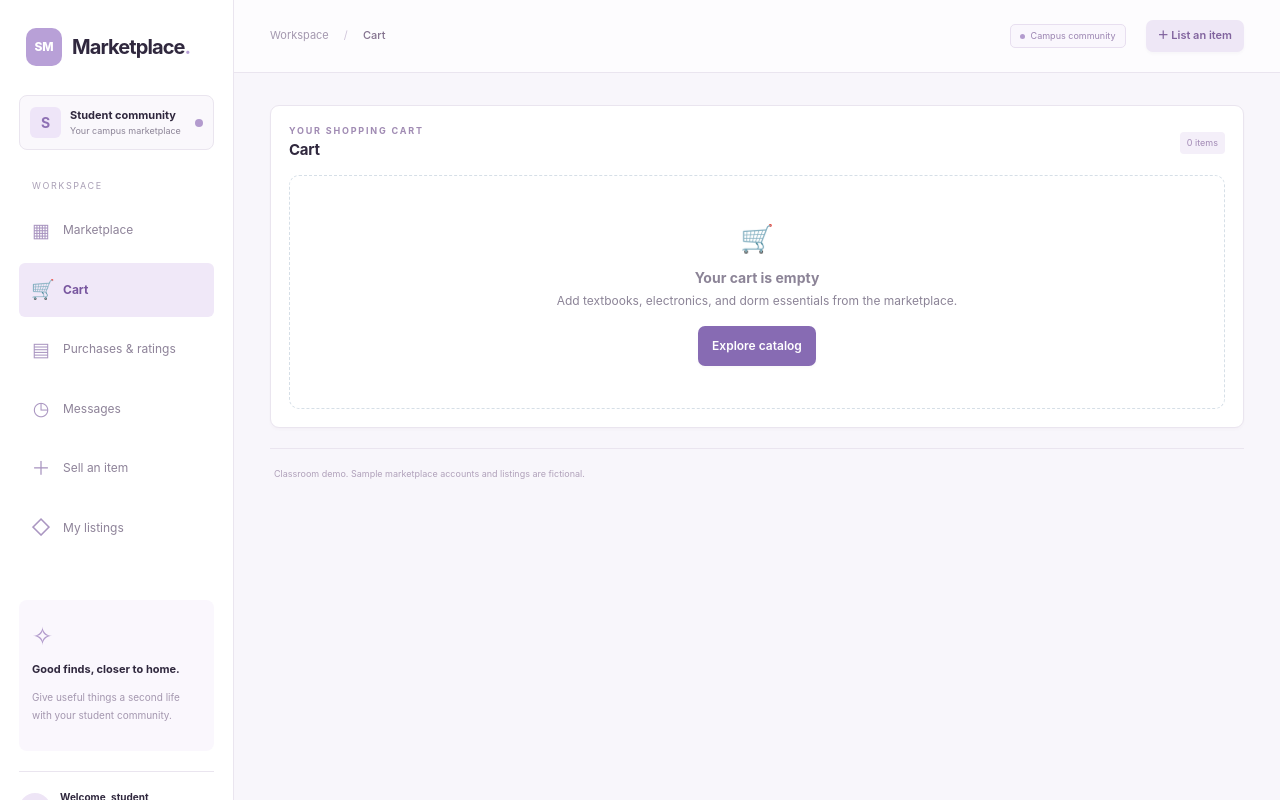
After one commit to App1epli/Student-Marketplace, a Flask app: page /cart in a window 1280 px wide. The commit adds this page. Run offline with Flask 3, Linux system fonts and the light colour scheme; some libraries are stand-ins or nearby versions.

Commit message:
Add shopping cart with FK relations + smart search & filters for purchases

```diff
--- a/backend/app.py
+++ b/backend/app.py
@@ -13,7 +13,7 @@ from uuid import uuid4
 from flask import Flask, Response, g, redirect, render_template, request, send_from_directory, url_for
 from flask_wtf.csrf import CSRFProtect
 
-from backend import auth, messaging
+from backend import auth, cart, messaging
 from backend.database import connect, initialize_database, migrate_database, psycopg2
 from backend.payments import CheckoutError, complete_purchase, demo_buyer_id
 from backend.cards import add_card, get_card
@@ -33,6 +33,12 @@ app.register_blueprint(auth.bp)
 app.register_blueprint(messaging.bp)
 CONDITIONS = ("New", "Like New", "Good", "Fair")
 STATUSES = ("Available", "Sold", "Removed", "All")
+
+
+@app.context_processor
+def inject_cart():
+    user = auth.current_student()
+    return {"cart_count": cart.get_cart_count(user["student_id"] if user else None)}
 
 PROMOTION_PLANS = {
     1: Decimal("200.00"),
@@ -152,21 +158,51 @@ def catalog():
                            categories=categories, people=people, counts=counts,
                            search=search, status=status, category=category,
                            conditions=CONDITIONS, statuses=STATUSES,
+                           cart_product_ids=cart.get_cart_product_ids(user["student_id"] if user else None),
                            mine=mine, notice=request.args.get("notice", ""))
 
 
 @app.get("/sales")
 def sales():
+    search = request.args.get("q", "").strip()
+    method = request.args.get("method", "").strip()
+    status_filter = request.args.get("status", "").strip()
+    clauses, args = [], []
+    if search and len(search) >= 2:
+        for word in search.split():
+            term = f"%{word}%"
+            clauses.append(
+                "(LOWER(p.product_name) LIKE LOWER(?)"
+                " OR LOWER(buyer.full_name) LIKE LOWER(?)"
+                " OR LOWER(seller.full_name) LIKE LOWER(?)"
+                " OR LOWER(COALESCE(pu.payment_reference,'')) LIKE LOWER(?))"
+            )
+            args.extend([term, term, term, term])
+    if method:
+        clauses.append("pu.payment_method = ?")
+        args.append(method)
+    if status_filter:
+        clauses.append("pu.payment_status = ?")
+        args.append(status_filter)
+    where = (" WHERE " + " AND ".join(clauses)) if clauses else ""
     with connect() as conn:
+        total_count = conn.execute("SELECT COUNT(*) FROM purchases").fetchone()[0]
         rows = conn.execute("""SELECT pu.purchase_id, pu.purchase_date, pu.agreed_price,
-            pu.payment_method, pu.payment_status, pu.payment_reference, pu.buyer_id,
+            pu.payment_method, pu.payment_status, pu.payment_reference, pu.buyer_id, pu.product_id,
             (SELECT stars FROM seller_reviews WHERE purchase_id=pu.purchase_id) AS review_stars,
             buyer.full_name AS buyer, p.product_name, seller.full_name AS seller
             FROM purchases pu JOIN students buyer ON buyer.student_id = pu.buyer_id
             JOIN products p ON p.product_id = pu.product_id
-            JOIN students seller ON seller.student_id = p.seller_id
-            ORDER BY pu.purchase_date DESC, pu.purchase_id DESC""").fetchall()
-    return render_template("sales.html", title="Purchase history", rows=rows)
+            JOIN students seller ON seller.student_id = p.seller_id""" + where +
+            " ORDER BY pu.purchase_date DESC, pu.purchase_id DESC", args).fetchall()
+        payment_methods = [r[0] for r in conn.execute(
+            "SELECT DISTINCT payment_method FROM purchases ORDER BY payment_method")]
+        payment_statuses = [r[0] for r in conn.execute(
+            "SELECT DISTINCT payment_status FROM purchases ORDER BY payment_status")]
+    return render_template("sales.html", title="Purchase history", rows=rows,
+                           search=search, method=method, status_filter=status_filter,
+                           payment_methods=payment_methods, payment_statuses=payment_statuses,
+                           total_count=total_count)
 
 
 def checkout_page(product_id, *, error="", status=200, form=None):
@@ -323,6 +359,7 @@ def item_detail(product_id):
                                  (product_id, user["student_id"] if user else None)).fetchone()
     return render_template("item.html", title=product["product_name"], product=product, photos=photos, reviews=reviews,
                            rating=rating, product_rating=product_rating, my_stars=my_rating[0] if my_rating else None,
+                           is_in_cart=product_id in cart.get_cart_product_ids(user["student_id"] if user else None),
                            notice=request.args.get("notice", ""))
 
 
@@ -386,6 +423,32 @@ def review_purchase(purchase_id):
     except ValueError:
         return render_template("error.html", title="Invalid review", message="Choose 1–5 stars and keep your review under 500 characters."), 400
     return redirect(url_for("sales", notice="Review saved"), code=303)
+
+
+@app.get("/cart")
+def cart_view():
+    user = auth.current_student()
+    items, total_price = cart.get_cart_details(user["student_id"] if user else None)
+    return render_template("cart.html", title="Cart", items=items, total_price=total_price,
+                           notice=request.args.get("notice", ""))
+
+
+@app.post("/cart/toggle/<int:product_id>")
+def cart_toggle(product_id):
+    user = auth.current_student()
+    student_id = user["student_id"] if user else None
+    if product_id in cart.get_cart_product_ids(student_id):
+        cart.remove_from_cart(product_id, student_id)
+    else:
+        cart.add_to_cart(product_id, student_id)
+    return redirect(request.referrer or url_for("catalog"))
+
+
+@app.post("/cart/remove/<int:product_id>")
+def cart_remove(product_id):
+    user = auth.current_student()
+    cart.remove_from_cart(product_id, user["student_id"] if user else None)
+    return redirect(url_for("cart_view", notice="Item removed from cart"))
 
 
 @app.errorhandler(413)
--- a/backend/auth.py
+++ b/backend/auth.py
@@ -139,6 +139,8 @@ def login():
                                error="Invalid email or password.", notice=""), 401
     session.clear()
     session["student_id"] = student
+    from backend.cart import sync_guest_cart
+    sync_guest_cart(student)
     target = request.args.get("next", "")
     if not target.startswith("/") or target.startswith("//"):
         target = url_for("catalog")
--- a/frontend/templates/base.html
+++ b/frontend/templates/base.html
@@ -16,6 +16,10 @@
   <p class="nav-label">WORKSPACE</p>
   <nav class="side-nav">
     <a class="{{ 'active' if request.path == '/' or request.path.startswith('/items') else '' }}" href="/"><span>▦</span> Marketplace</a>
+    <a class="{{ 'active' if request.path == '/cart' else '' }}" href="{{ url_for('cart_view') }}">
+      <span>🛒</span> Cart
+      {% if cart_count and cart_count > 0 %}<span class="badge" style="margin-left:auto;padding:2px 7px;font-size:11px;background:#eee5f8;color:#78569f;font-weight:700;">{{ cart_count }}</span>{% endif %}
+    </a>
     <a class="{{ 'active' if request.path == '/sales' else '' }}" href="/sales"><span>▤</span> Purchases & ratings</a>
     <a class="{{ 'active' if request.path.startswith('/messages') else '' }}" href="{{ url_for('messaging.inbox') }}"><span>◷</span> Messages</a>
     <a href="/#sell"><span>＋</span> Sell an item</a>
--- /dev/null
+++ b/frontend/templates/cart.html
@@ -0,0 +1,83 @@
+{% extends "base.html" %}
+{% block content %}
+<section class="panel">
+  <div class="panel-heading">
+    <div>
+      <div class="eyebrow">Your shopping cart</div>
+      <h2>Cart</h2>
+    </div>
+    <span class="tag">{{ items|length }} item{{ '' if items|length == 1 else 's' }}</span>
+  </div>
+
+  {% if items %}
+  <div class="cart-layout" style="display:grid;grid-template-columns:minmax(0,1.8fr) minmax(280px,1fr);gap:24px;margin-top:16px;">
+    <div class="cart-items" style="display:flex;flex-direction:column;gap:12px;">
+      {% for item in items %}
+      <div class="cart-item-card" style="display:flex;gap:16px;padding:16px;background:#faf8fc;border:1px solid var(--line);border-radius:10px;align-items:center;">
+        <a class="cart-item-image" href="{{ url_for('item_detail', product_id=item.product_id) }}" style="width:80px;height:80px;flex-shrink:0;border-radius:8px;overflow:hidden;background:#f0e8f8;display:grid;place-items:center;font-size:28px;color:#9b84b1;">
+          {% if item.photo_id %}
+          <img src="{{ url_for('product_photo', photo_id=item.photo_id) }}" alt="{{ item.product_name }}" style="width:100%;height:100%;object-fit:cover;">
+          {% else %}
+          <span>{{ {'Electronics':'⌘', 'Books and Study':'▤', 'Dorm Essentials':'⌂', 'Clothing and Bags':'♧'}.get(item.category_name, '◇') }}</span>
+          {% endif %}
+        </a>
+        <div style="flex:1;min-width:0;">
+          <div style="display:flex;gap:6px;margin-bottom:4px;flex-wrap:wrap;">
+            <span class="tag">{{ item.category_name }}</span>
+            <span class="tag">{{ item.item_condition }}</span>
+            {% if item.status != 'Available' %}
+            <span class="badge sold">{{ item.status }}</span>
+            {% endif %}
+          </div>
+          <h3 style="margin:0 0 4px;font-size:15px;">
+            <a href="{{ url_for('item_detail', product_id=item.product_id) }}">{{ item.product_name }}</a>
+          </h3>
+          <div class="subtle" style="font-size:12px;">Seller: {{ item.seller }}</div>
+        </div>
+        <div style="text-align:right;display:flex;flex-direction:column;align-items:flex-end;gap:8px;">
+          <div class="price" style="font-size:17px;font-weight:700;color:var(--ink);">{{ item.price|money }}</div>
+          <div style="display:flex;gap:8px;align-items:center;">
+            {% if item.status == 'Available' %}
+            <a class="button small" href="{{ url_for('checkout', product_id=item.product_id) }}">Buy now →</a>
+            {% else %}
+            <span class="subtle" style="font-size:11px;">No longer available</span>
+            {% endif %}
+            <form method="post" action="{{ url_for('cart_remove', product_id=item.product_id) }}" style="margin:0;">
+              <input type="hidden" name="csrf_token" value="{{ csrf_token() }}">
+              <button type="submit" class="button secondary small" style="color:#b23b3b;padding:5px 9px;" title="Remove from cart">✕</button>
+            </form>
+          </div>
+        </div>
+      </div>
+      {% endfor %}
+    </div>
+
+    <div class="cart-summary-panel" style="background:#faf8fc;border:1px solid var(--line);border-radius:10px;padding:20px;align-self:start;">
+      <h3 style="margin:0 0 16px;font-size:16px;">Order summary</h3>
+      <div style="display:flex;justify-content:space-between;margin-bottom:10px;font-size:13px;color:var(--muted);">
+        <span>Available items</span>
+        <span>{{ items|selectattr('status', 'equalto', 'Available')|list|length }}</span>
+      </div>
+      <div style="display:flex;justify-content:space-between;margin-bottom:16px;font-size:15px;font-weight:700;padding-top:12px;border-top:1px solid var(--line);">
+        <span>Total</span>
+        <span style="color:#8063ad;">{{ total_price|money }}</span>
+      </div>
+      <p class="safe-note" style="margin-bottom:16px;">Items in your student cart can be purchased with campus demo checkout.</p>
+      {% set first_available = items|selectattr('status', 'equalto', 'Available')|first %}
+      {% if first_available %}
+      <a class="button" style="width:100%;text-align:center;display:block;" href="{{ url_for('checkout', product_id=first_available.product_id) }}">Proceed to checkout →</a>
+      {% endif %}
+    </div>
+  </div>
+  {% else %}
+  <div class="empty">
+    <div class="empty-icon">🛒</div>
+    <strong>Your cart is empty</strong><br>
+    <span class="muted">Add textbooks, electronics, and dorm essentials from the marketplace.</span>
+    <div style="margin-top:16px;">
+      <a class="button" href="/">Explore catalog</a>
+    </div>
+  </div>
+  {% endif %}
+</section>
+{% endblock %}
```
Also changed, not shown: backend/cart.py (added, +128 -0 lines), frontend/templates/catalog.html (+9 -1 lines), frontend/templates/item.html (+7 -0 lines), frontend/templates/sales.html (+44 -9 lines), backend/migrations/009_shopping_cart.sql (added).
